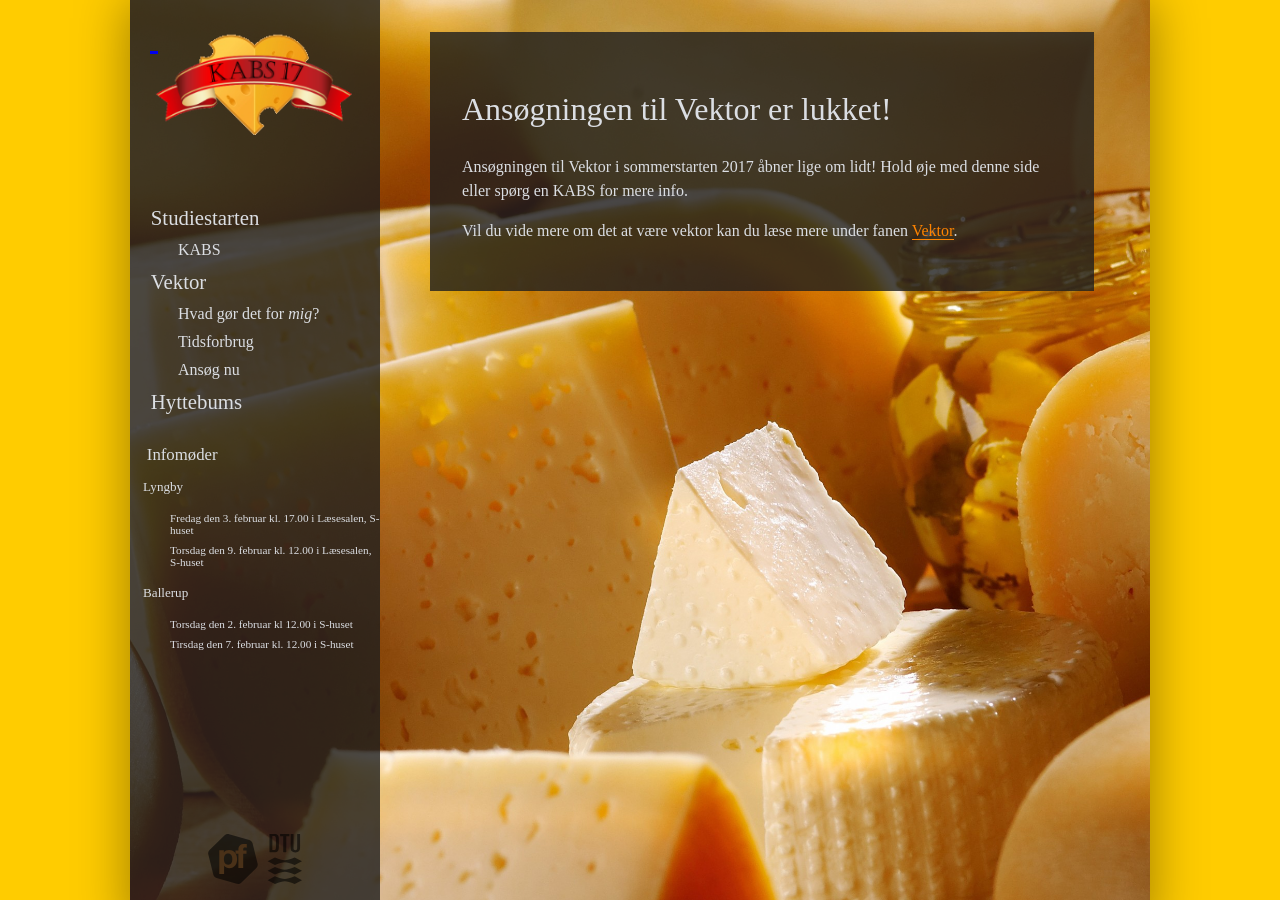
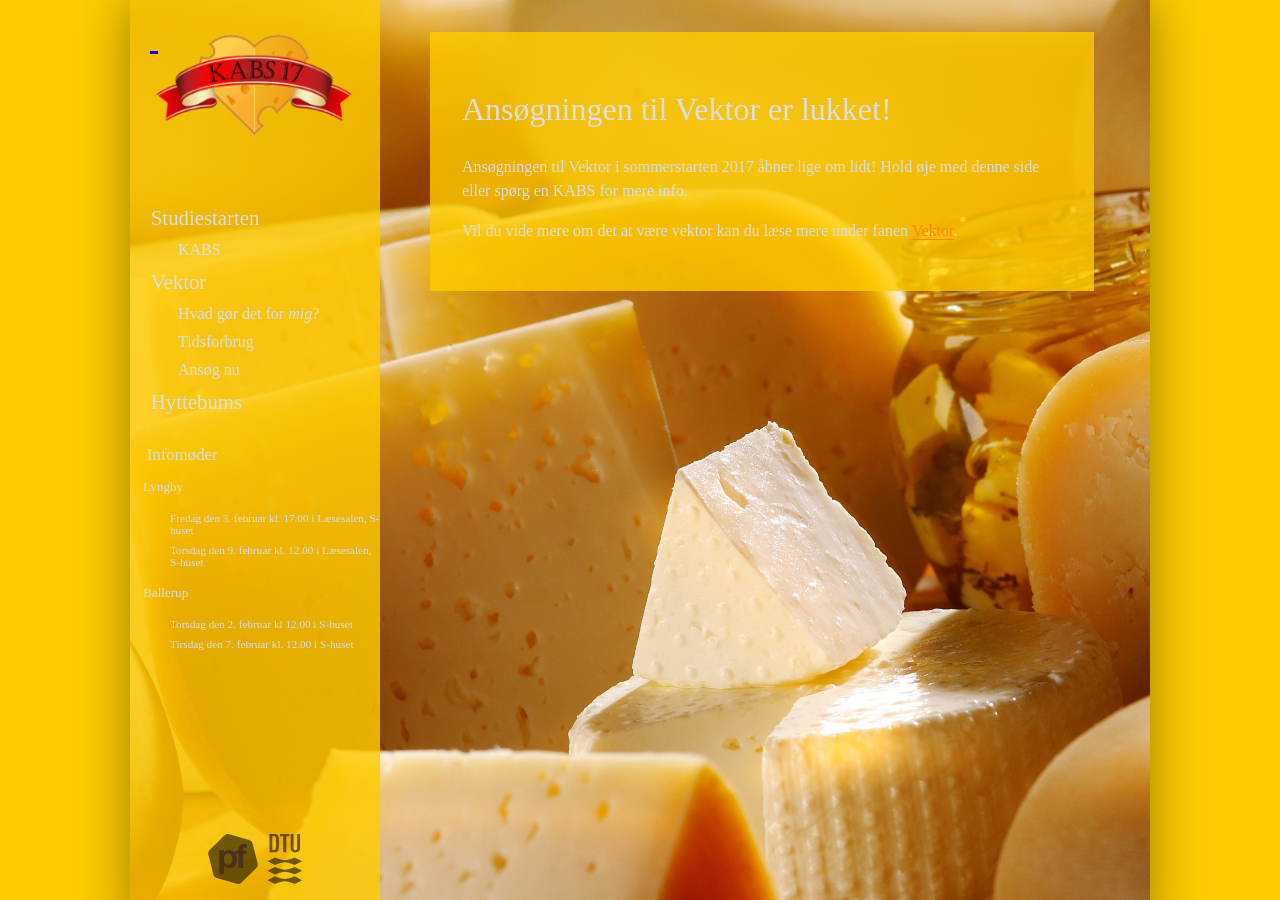
Before and after one commit to KABSDTU/kabsdtu.github.io, a Jekyll site: the page built from ansog-som-vektor.md, in a window 1280 px wide and 900 px high. Built offline with Jekyll 4.4.1, drawn with Linux system fonts in a browser that asks for light colours; some web fonts are replaced.

Commit message:
changed bgcolor

```diff
--- a/static/css/main.css
+++ b/static/css/main.css
@@ -24,7 +24,7 @@ article {
   position: relative;
   top: 2em;
   width: 600px;
-  background-color: rgba(30,30,30,0.8);
+  background-color: rgba(255,204,0,0.8);
   left: 300px;
   padding: 2em;
   z-index: 10;
@@ -56,7 +56,7 @@ header aside {
 
 .header-container {
   position: fixed;
-  background-color: rgba(30,30,30,0.8);
+  background-color: rgba(255,204,0,0.8);
   width: 250px;
   height: 100%;
 }
```
